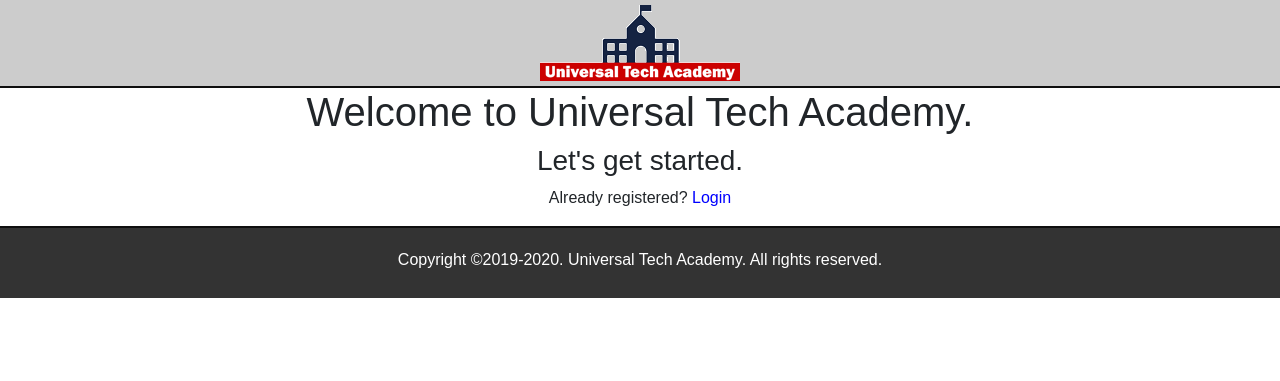
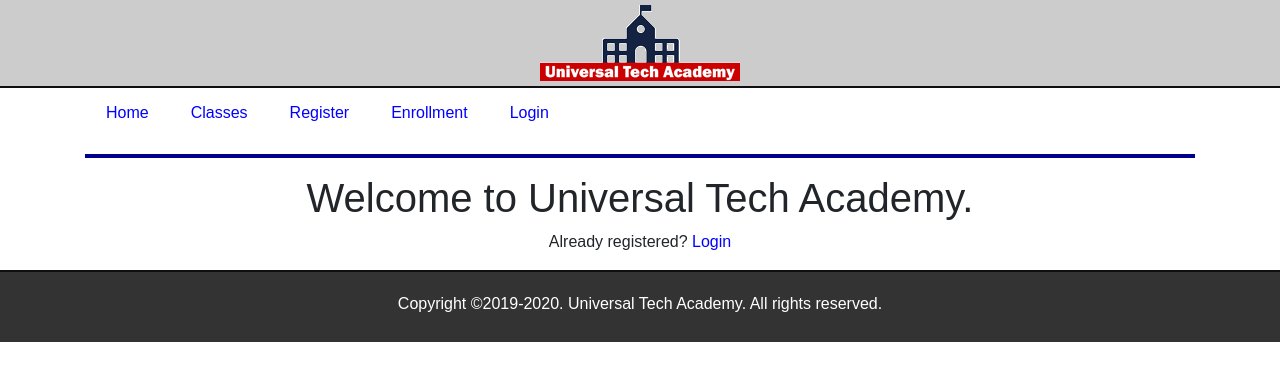
Before and after one commit to eliud-kagema/flask-enrollment, a Flask app: page / in a window 1280 px wide. Shown: the top 381 px of the page. Run offline with Flask 2, Linux system fonts and the light colour scheme; some libraries are stand-ins or nearby versions.

Commit message:
adding templates and routes

```diff
--- a/application/routes.py
+++ b/application/routes.py
@@ -2,5 +2,27 @@ from application import app
 from flask import render_template
 
 @app.route("/")
-def hello():
-    return render_template('index.html')
+@app.route("/index")
+def index():
+    return render_template('index.html', login=False)
+
+
+@app.route("/courses")
+def courses():
+    return render_template('index.html', login=False)
+
+
+@app.route("/register")
+def register():
+    return render_template('index.html', login=False)
+
+
+@app.route("/login")
+def login():
+    return render_template('index.html', login=False)
+
+
+
+@app.route("/enrollment")
+def enrollment():
+    return render_template('index.html', login=False)
--- a/application/templates/index.html
+++ b/application/templates/index.html
@@ -12,12 +12,15 @@
     <img src="static/images/uta-logo-200.png">
 </div>
 <div class="container">
-
+    {% include 'includes/nav.html' %}
     <div class="row">
         <div class="col-md-12 text-center">
             <h1>Welcome to Universal Tech Academy.</h1>
+            {% if login %}
             <h3>Let's get started.</h3>
+            {% else %}
             <p>Already registered? <a href='login.html'>Login</a></p>
+            {% endif %}
             </div>
     </div>
 </div>
```
